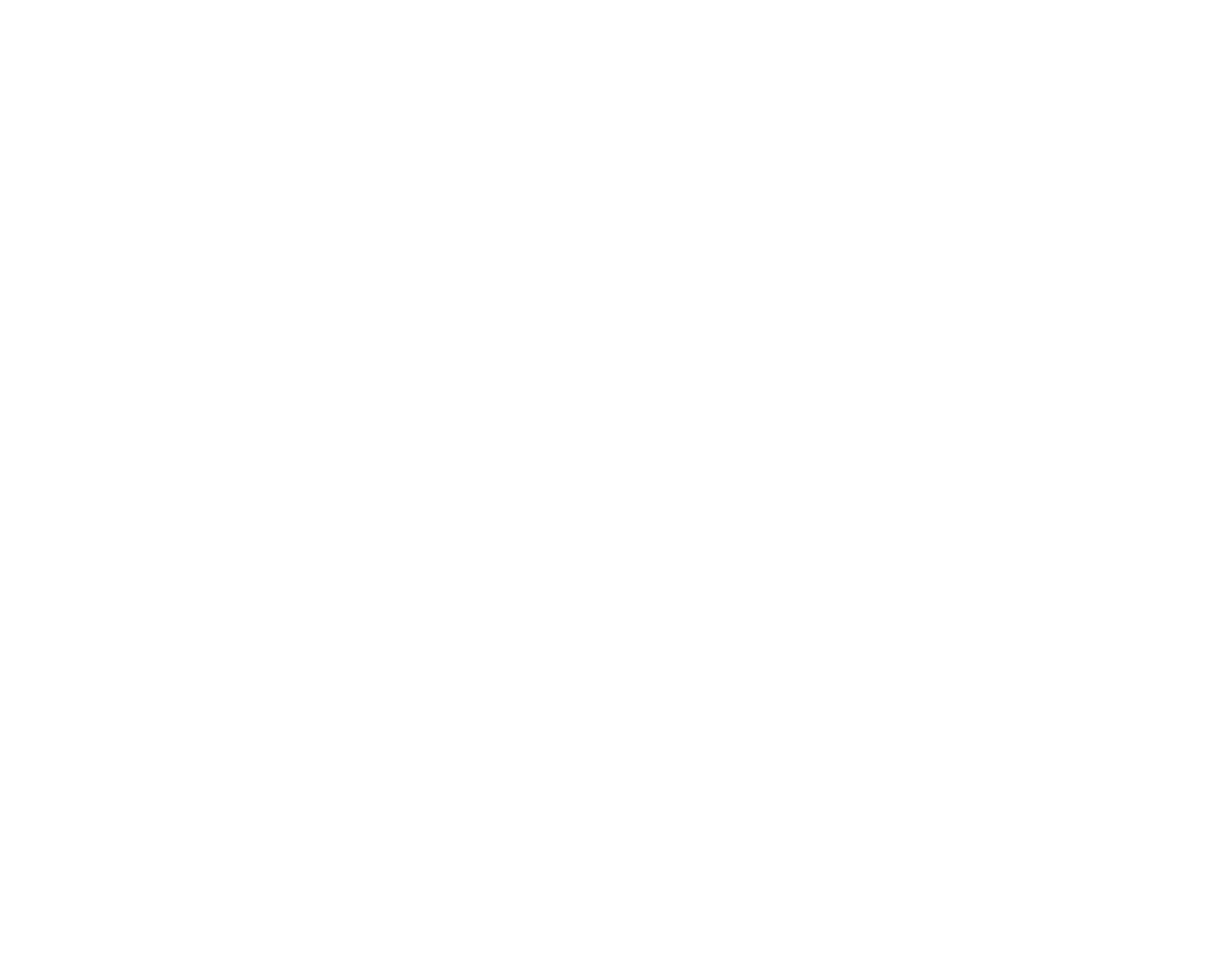
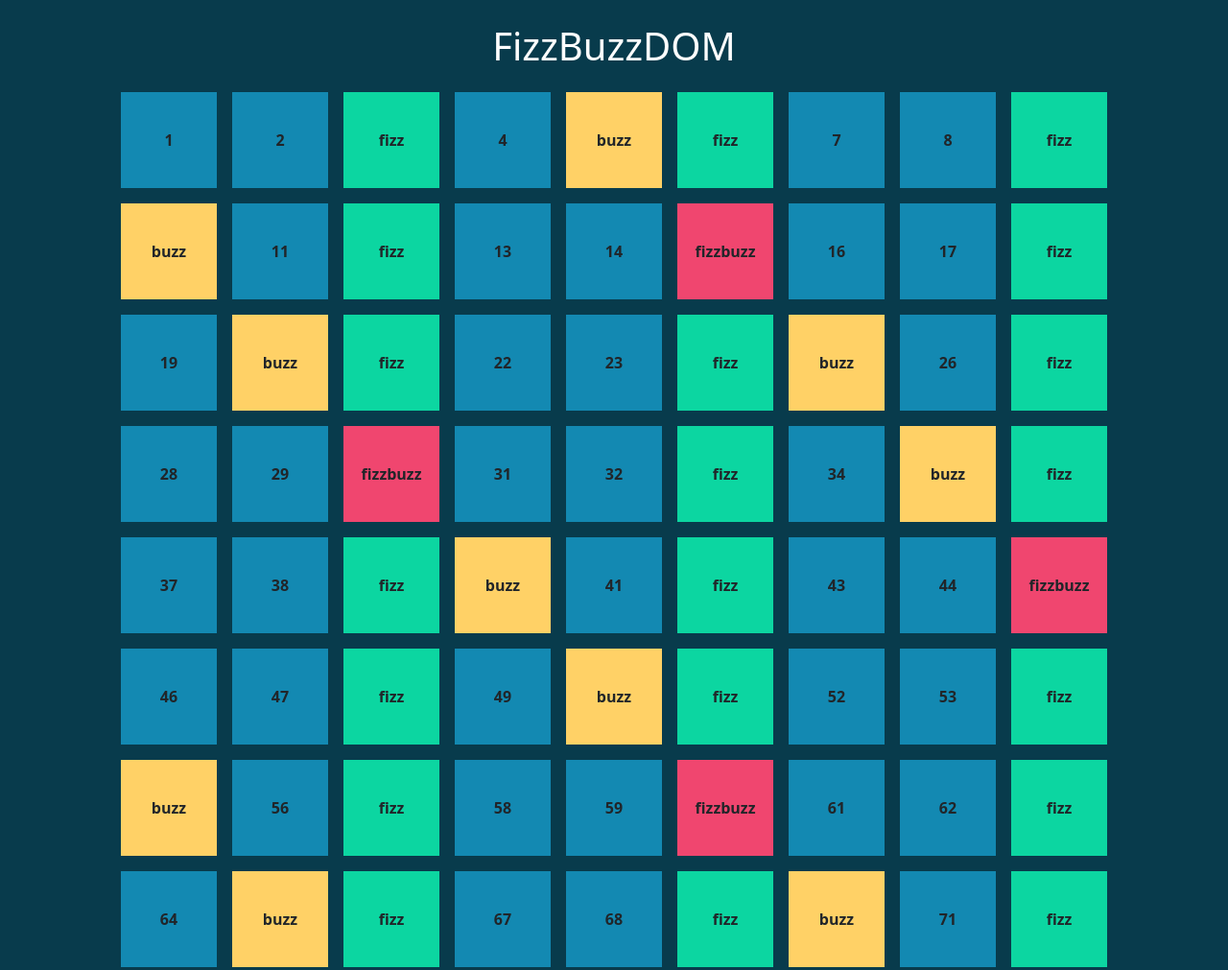
Before and after one commit to TuriniMattia/js-fizzbuzz, a plain HTML site: page index.html in a window 1280 px wide. Shown: the top 1011 px of the page at 96% size. Before the commit the page ends 800 px from the top, so only its background shows below. Drawn offline with nearby package versions, Linux system fonts and the light colour scheme.

Commit message:
[add]correzzione

```diff
--- a/app.js
+++ b/app.js
@@ -4,25 +4,30 @@
 // per i multipli di 5 stampi “Buzz” al post del numero.
 // Per i numeri che sono sia multipli di 3 che di 5 stampi “FizzBuzz” al posto del numero.
 // 1-dichiare una variabile n
-const n = 100
+const n = 99;
+const containerDOMElement = document.getElementById('fizzBuzzContainer')
 // 2-dichiaro una variabile i
 for (let i = 0; i < n; i++) {
     let num = i + 1;
     //SE è un multiplo di 15 , stamperà FizzBuzz
     if ((num % 3 === 0) && (num % 5 === 0)) {
         console.log("fizzbuzz");
+        containerDOMElement.innerHTML = containerDOMElement.innerHTML + `<div class="base-box fizzbuzz">fizzbuzz</div>`;
     }
     //ALTRIMENTI SE è un multimo di 3 stamperà Fizz
     else if (num % 3 === 0) {
         console.log("fizz");
+        containerDOMElement.innerHTML = containerDOMElement.innerHTML + `<div class="base-box fizz">fizz</div>`;
     }
     //ALTRIMENTI SE è un multimo di 5 stamperà Buzz
     else if (num % 5 === 0) {
         console.log("buzz");
+        containerDOMElement.innerHTML = containerDOMElement.innerHTML + `<div class="base-box buzz">buzz</div>`;
     }
     //ALTRIMENTI stamperà il nunero
     else {
-        console.log(num)
+        console.log(num);
+        containerDOMElement.innerHTML = containerDOMElement.innerHTML + `<div class="base-box">${num}</div>`;
 
     }
 }
--- a/index.html
+++ b/index.html
@@ -3,9 +3,19 @@
 <head>
     <meta charset="UTF-8">
     <meta name="viewport" content="width=device-width, initial-scale=1.0">
+    <link rel="stylesheet" href="	https://cdn.jsdelivr.net/npm/bootstrap@5.3.3/dist/css/bootstrap.min.css">
+    <link rel="stylesheet" href="style.css">
     <title>Document</title>
 </head>
-<body>
+<body >
+    <h1 class="text-white text-center m-4">FizzBuzzDOM</h1>
+
+    <div class="container">
+        <div id="fizzBuzzContainer" class="d-flex flex-row gap-3 flex-wrap justify-content-center">
+
+        </div>
+
+    </div>
     <script src="/app.js"></script>
 </body>
 </html>
--- /dev/null
+++ b/style.css
@@ -0,0 +1,24 @@
+.base-box{
+    padding: 30px;
+    background-color: rgb(19, 137, 178);
+    width: 100px;
+    height: 100px;
+    display: flex;
+    justify-content: center;
+    align-items: center;
+    font-weight: bold;
+}
+.base-box.fizz {
+    background-color: rgb(12, 214, 161);
+}
+
+.base-box.buzz{
+    background-color: rgb(255, 209, 102);
+}
+.base-box.fizzbuzz{
+    background-color: rgb(240, 70, 111);
+}
+
+body {
+    background-color:rgb(8, 59, 76)
+}
```
